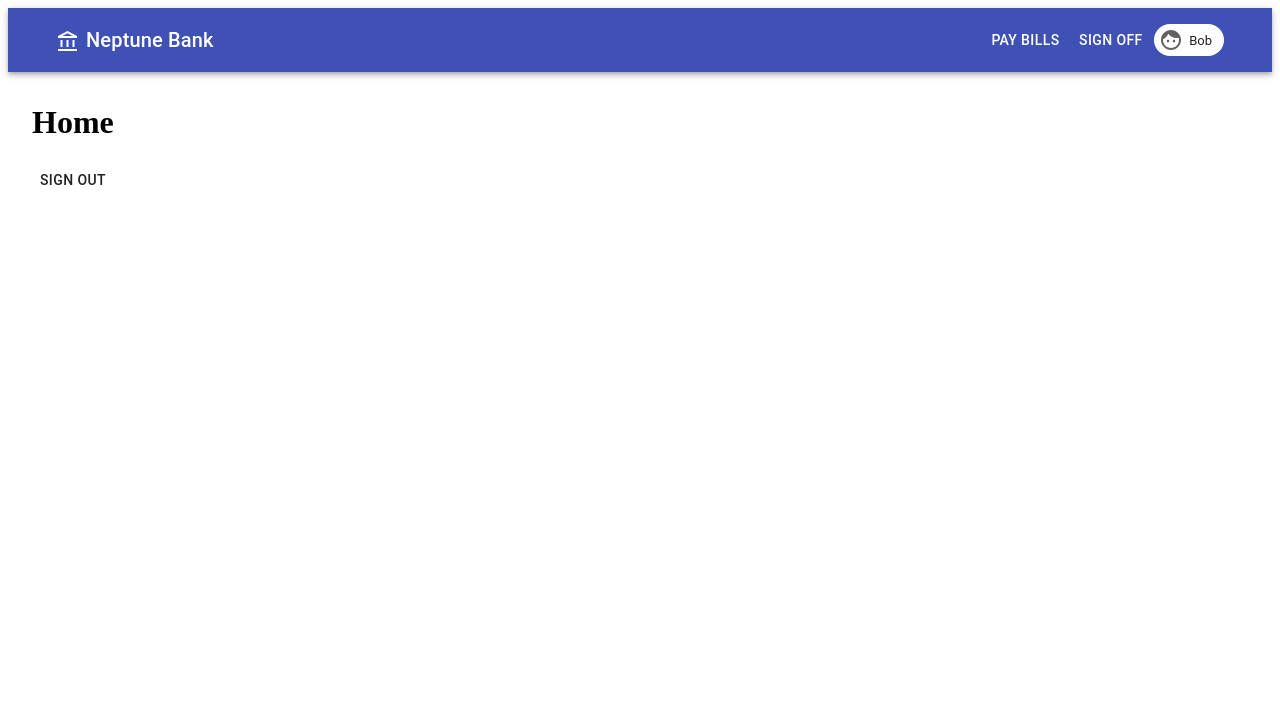
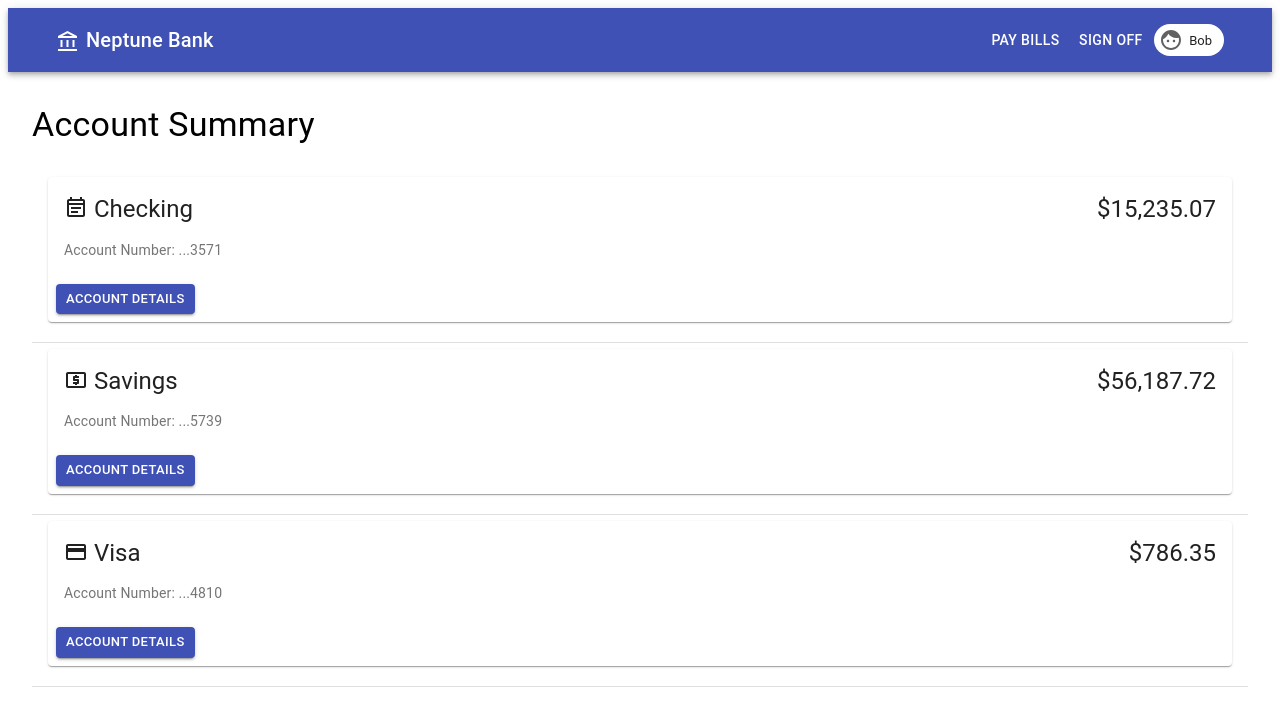
Before and after one commit to dougwake/neptune-bank, a React (Create React App) app: page / in a window 1280 px wide. Shown: the top 726 px of the page. Built offline with nearby package versions, Linux system fonts and the light colour scheme; no server answers; sample sign-in values are in the browser's storage.

Commit message:
Added Account Summary

```diff
--- /dev/null
+++ b/src/components/Account.js
@@ -0,0 +1,78 @@
+import React from 'react'
+import { Box, Button, Card, CardActions, CardContent, TableCell, Tooltip, Typography } from '@material-ui/core';
+import { makeStyles } from '@material-ui/core/styles';
+import CreditCardIcon from '@material-ui/icons/CreditCard';
+import LocalAtmIcon from '@material-ui/icons/LocalAtm';
+import EventNoteOutlinedIcon from '@material-ui/icons/EventNoteOutlined';
+
+
+
+export default function Account({ account }) {
+    const useStyles = makeStyles((theme) => ({
+        root: {
+            marginBottom: "1em",
+            [theme.breakpoints.up('sm')]: {
+                // backgroundColor: "red",
+            },
+            [theme.breakpoints.down('sm')]: {
+                // backgroundColor: "blue",
+            },
+        },
+        tableCell: {
+        },
+        accountName: {
+            marginBottom: "1em",
+            verticalAlign: "bottom",
+            '&:hover': {
+                color: "red",
+                cursor: "pointer"
+            }
+        },
+        balance: {
+            float: "right"
+        },
+        icon: {
+            marginRight: "0.25em"
+        }
+    }));
+
+    const classes = useStyles();
+
+    const renderAccountIcon = () => {
+        if (account.name === "Visa") {
+            return <CreditCardIcon className={classes.icon} />;
+        } else if (account.name === "Savings") {
+            return <LocalAtmIcon className={classes.icon} />;
+        } else {
+            return <EventNoteOutlinedIcon className={classes.icon} />
+        }
+    }
+
+    return (
+        <TableCell className={classes.tableCell}>
+            <Card className={classes.root}>
+                <CardContent>
+                    <Typography variant="h5" className={classes.balance}>
+                        ${account.balance.toLocaleString("en-CA")}
+                    </Typography>
+                    <Tooltip title="View Transactions" placement="bottom-start">
+                        <Box className={classes.accountName}>
+                            {renderAccountIcon()}
+                            <Typography className={classes.accountName} variant="h5" component="a">
+                                {account.name}
+                            </Typography>
+                        </Box>
+                    </Tooltip>
+                    <Typography color="textSecondary" variant="body2" component="p">
+                        Account Number: {account.accountNumber}
+                    </Typography>
+                </CardContent>
+                <CardActions>
+                    <Button variant="contained" color="primary" size="small">
+                        Account Details
+                    </Button>
+                </CardActions>
+            </Card>
+        </TableCell>
+    )
+}
--- /dev/null
+++ b/src/components/AccountList.js
@@ -0,0 +1,15 @@
+import { TableRow } from '@material-ui/core';
+import React from 'react';
+import Account from './Account';
+
+export default function AccountList({ accounts }) {
+    return (
+        accounts.map(account => {
+            return (
+                <TableRow className="AccountListRow" key={account.id}>
+                    <Account account={account}/>
+                </TableRow>
+            )
+        })
+    )
+}
--- a/src/components/Header.js
+++ b/src/components/Header.js
@@ -1,5 +1,5 @@
 import React from 'react'
-import { AppBar, Box, Button, Chip, Container, Link, Toolbar, Typography } from '@material-ui/core'
+import { AppBar, Box, Button, Chip, Container, Toolbar, Typography } from '@material-ui/core'
 import { useNavigate } from 'react-router-dom';
 import { makeStyles, useTheme } from '@material-ui/core/styles';
 import useMediaQuery from '@material-ui/core/useMediaQuery';
--- a/src/components/Home.js
+++ b/src/components/Home.js
@@ -1,22 +1,25 @@
 import React, { useEffect, useState } from 'react'
-import { Button } from '@material-ui/core'
-import { useNavigate } from 'react-router-dom';
-import { useAuth } from '../contexts/AuthContext'
+import { makeStyles, Table, TableBody, Typography } from '@material-ui/core'
 import { useBankAPI } from '../contexts/BankAPI';
+import AccountList from './AccountList';
 
 export default function Home() {
 
-    const { logout } = useAuth()
     const [accounts, setAccounts] = useState([])
 
-    const { currentUser, getAccounts } = useBankAPI()
+    const { getAccounts } = useBankAPI()
 
-    let navigate = useNavigate()
+    const useStyles = makeStyles((theme) => ({
+        root: {
+          maxWidth: 800,
+        },
+        AccountSummary: {
+          marginTop: "0.5em",
+          marginBottom: "0.75em"
+        }
+      }));
 
-    // Just to test out the DevBankAPI:
-    console.log(currentUser ? currentUser.uid : "no current user")
-    console.log("accounts: ")
-    console.log(accounts);
+      const classes = useStyles();
 
     const loadAccounts = () => {
         getAccounts()
@@ -27,21 +30,14 @@ export default function Home() {
         loadAccounts()
     }, [])
 
-    async function handleLogout() {
-
-        try {
-            await logout()
-            navigate("/login", { replace: true });
-
-        } catch {
-            console.log("Failed to log out")
-        }
-    }
-
     return (
         <>
-            <h1>Home</h1>
-            <Button onClick={handleLogout}>Sign Out</Button>
+            <Typography className={classes.AccountSummary} variant="h4">Account Summary</Typography>
+            <Table size="small" >
+                <TableBody >
+                    <AccountList accounts={accounts} />
+                </TableBody>
+            </Table>
         </>
     )
 }
--- a/src/components/Login.js
+++ b/src/components/Login.js
@@ -50,7 +50,7 @@ export default function Login() {
         }
     }
 
-    const onPasswordKeyUp = function(e) {
+    const onPasswordKeyUp = function (e) {
         if (e.keyCode === 13 && refUsername.current.value.length > 0 &&
             refPassword.current.value.length > 0) doLogin()
     }
--- a/src/providers/DevBankAPI.js
+++ b/src/providers/DevBankAPI.js
@@ -8,7 +8,27 @@ export default function api() {
         },
         getAccounts: function (userID) {
             return new Promise((resolve, reject) => {
-                resolve(["Checking", "Savings", "Visa"])
+                resolve([
+                    {
+                      id: "3571",
+                      name: "Checking",
+                      balance: 15235.07,
+                      accountNumber: "...3571"
+                    },
+                    {
+                      id: "5739",
+                      name: "Savings",
+                      balance: 56187.72,
+                      accountNumber: "...5739"
+                    },
+                    {
+                      id: "4810",
+                      name: "Visa",
+                      balance: 786.35,
+                      accountNumber: "...4810"
+                    }
+                  ]
+                )
             })
         }
     }
```
